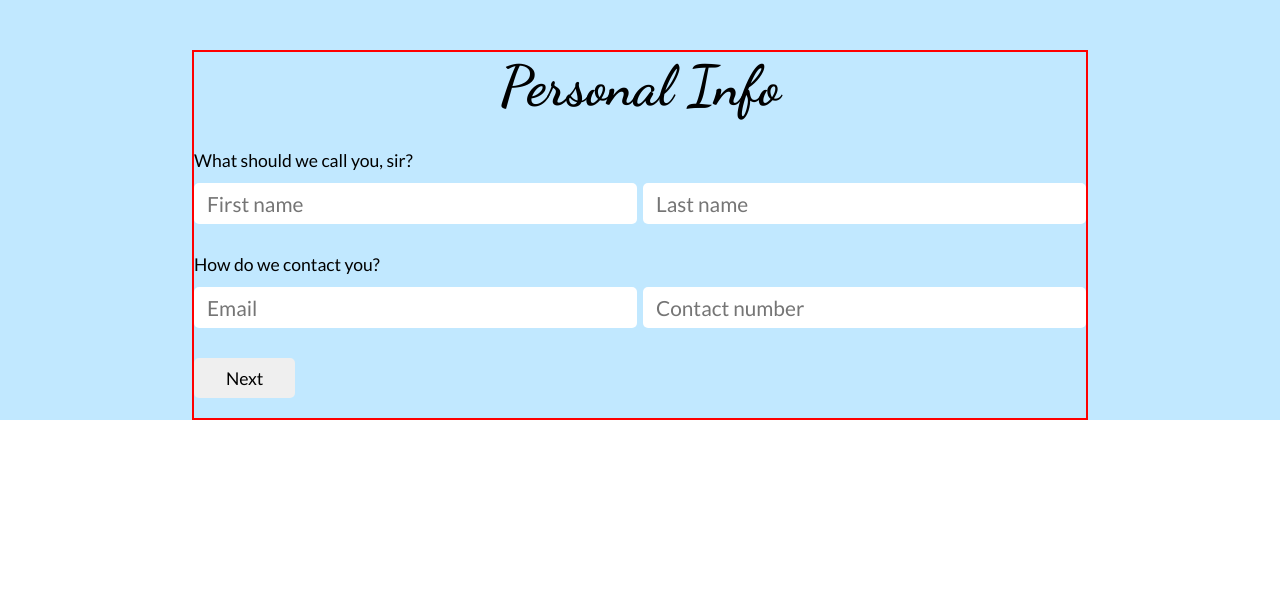
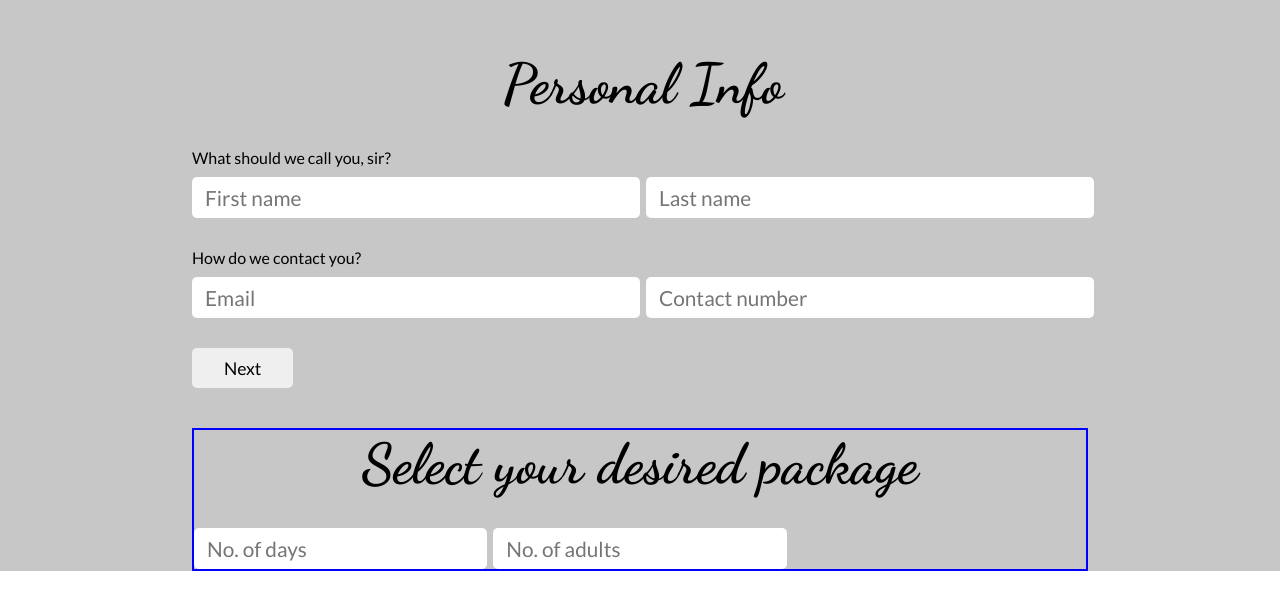
Before and after one commit to Abhijeet-Gautam5702/satvik-tourism, a React (Vite) app: page /Book in a window 1280 px wide. Shown: the top 610 px of the page. Built offline with nearby package versions, Linux system fonts and the light colour scheme; a web font is replaced by a local one.

Commit message:
create PersonalInfo and SelectPackage component

```diff
--- a/src/Book.jsx
+++ b/src/Book.jsx
@@ -1,8 +1,12 @@
 import React from "react";
 import { useState } from "react";
 import "./book.scss";
+import { PersonalInfo } from "./PersonalInfo";
+import {SelectPackage} from "./SelectPackage"
 
 function Book() {
+  // const [currentSection, setCurrentSection] = useState(1);
+
   const [userData, setUserData] = useState({
     firstName: ``,
     lastName: ``,
@@ -11,7 +15,7 @@ function Book() {
     noOfTourist: 0,
   });
 
-  function handleChange(e) {
+  function handleUserDataChange(e) {
     const { name, value } = e.target;
     setUserData((prevUserData) => {
       return {
@@ -22,6 +26,7 @@ function Book() {
   }
 
   function scrollToNextSection() {
+    // setCurrentSection((prevSection) => prevSection + 1);
     console.log(
       "validate the details filled in the previous section first. If not correct, then prompt the user."
     );
@@ -30,63 +35,14 @@ function Book() {
 
   return (
     <div className="booking--wrapper">
-      {/*validate the details before going to the next step*/}
+      <PersonalInfo
+        userData={userData}
+        // currentSection={currentSection}
+        handleChange={handleUserDataChange}
+        handleNextBtnClick={scrollToNextSection}
+      />
+      <SelectPackage/>
 
-      {/* personal info */}
-      <div className="personal-info">
-        <h2>Personal Info</h2>
-        <p className="txt">What should we call you, sir?</p>
-        <input
-          title="First Name"
-          type="text"
-          id="firstName"
-          placeholder="First name"
-          name="firstName"
-          className="username"
-          onChange={handleChange}
-          value={userData.firstName}
-        />
-        <input
-          title="Last Name"
-          type="text"
-          id="lastName"
-          placeholder="Last name"
-          name="lastName"
-          className="username"
-          onChange={handleChange}
-          value={userData.lastName}
-        />
-        <p className="txt">How do we contact you?</p>
-        <input
-          title="Email"
-          type="email"
-          id="email"
-          placeholder="Email"
-          name="email"
-          onChange={handleChange}
-          value={userData.email}
-        />
-        <input
-          title="Contact number"
-          type="tel"
-          name="contact"
-          id="contact"
-          placeholder="Contact number"
-          onChange={handleChange}
-          value={userData.contact}
-        />
-        <a href="#select-package">
-          <input
-            onClick={scrollToNextSection}
-            type="button"
-            className="next-btn"
-            value="Next"
-          />
-        </a>
-      </div>
-
-      {/* package selection */}
-      <div id="select-package" className="select-package"></div>
     </div>
   );
 }
--- /dev/null
+++ b/src/PersonalInfo.jsx
@@ -0,0 +1,66 @@
+import React from "react";
+
+function PersonalInfo(props) {
+    const {userData,handleChange,handleNextBtnClick}=props;
+  return (
+    <div className="personal-info" id='section-1'>
+      <h2>Personal Info</h2>
+      <p className="txt">What should we call you, sir?</p>
+      <input
+        title="First Name"
+        type="text"
+        id="firstName"
+        placeholder="First name"
+        name="firstName"
+        className="username"
+        onChange={handleChange}
+        value={userData.firstName}
+        required
+      />
+      <input
+        title="Last Name"
+        type="text"
+        id="lastName"
+        placeholder="Last name"
+        name="lastName"
+        className="username"
+        onChange={handleChange}
+        value={userData.lastName}
+        required
+      />
+      <p className="txt">How do we contact you?</p>
+      <input
+      className="contact"
+        title="Email"
+        type="email"
+        id="email"
+        placeholder="Email"
+        name="email"
+        onChange={handleChange}
+        value={userData.email}
+        required
+      />
+      <input
+      className="contact"
+        title="Contact number"
+        type="tel"
+        name="contact"
+        id="contact"
+        placeholder="Contact number"
+        onChange={handleChange}
+        value={userData.contact}
+        required
+      />
+      <a href='#section-2'>
+        <input
+          onClick={handleNextBtnClick}
+          type="button"
+          className="next-btn"
+          value="Next"
+        />
+      </a>
+    </div>
+  );
+}
+
+export { PersonalInfo };
--- /dev/null
+++ b/src/SelectPackage.jsx
@@ -0,0 +1,25 @@
+import React from "react";
+function SelectPackage() {
+  return (
+    <div id="section-2" className="select-package">
+      <h2>Select your desired package</h2>
+      <input
+        type="number"
+        name="travelDuration"
+        id="travelDuration"
+        min="1"
+        max="7"
+        placeholder="No. of days"
+      />
+      <input
+        type="number"
+        name="noOfAdults"
+        id="noOfAdults"
+        min="1"
+        max="10"
+        placeholder="No. of adults"
+      />
+    </div>
+  );
+}
+export { SelectPackage };
--- a/src/book.scss
+++ b/src/book.scss
@@ -3,18 +3,18 @@
 .booking--wrapper {
   width: 100%;
   height: max-content;
-  background-color: rgba($color: rgb(152, 217, 255), $alpha: 0.6);
+  background-color: rgba(115, 115, 115, 0.4);
   padding-top: 50px; //testing
 
-  .personal-info {
-    @include setBorder(red);
-    width: 70%;
-    margin: auto;
-    margin-bottom:400px;
-    display: grid;
-    grid-template-columns: repeat(2, 1fr);
-    grid-auto-columns: minmax("fit-content", auto);
-    grid-gap: 10px 6px;
+  input {
+    font-size: 1.3rem;
+    padding: 8px 13px;
+    border: none;
+    border-radius: 5px;
+  }
+  input:focus {
+    outline: none;
+  }
 
   h2 {
     font-family: "Dancing Script", cursive;
@@ -23,21 +23,34 @@
     text-align: center;
   }
   .txt {
-        margin-top:20px;
-        margin-bottom:2px;
+    margin-top: 20px;
+    // margin-bottom:2px;
     //   font-family: "Dancing Script", cursive;
     grid-column: span 2;
     //   text-align: center;
-      font-size:1.1rem;
+    font-size: 1rem;
     //   font-weight: bolder;
   }
-    input {
-      font-size: 1.3rem;
-      padding: 8px 13px;
-      border: none;
-      border-radius: 5px;
-    }
-    .username {
+
+  .personal-info {
+    // @include setBorder(red);
+    width: 70%;
+    margin: auto;
+    margin-bottom: 20px;
+    display: grid;
+    //testing
+    grid-template-columns: repeat(2, 50%);
+    // grid-auto-columns: minmax("fit-content", auto);
+    grid-auto-rows: minmax(auto,auto);
+    grid-gap: 10px 6px;
+
+    // input {
+    //   font-size: 1.3rem;
+    //   padding: 8px 13px;
+    //   border: none;
+    //   border-radius: 5px;
+    // }
+    .username,.contact {
       grid-column: span 1;
     }
     .next-btn {
@@ -46,8 +59,30 @@
       padding: 0.6rem 2rem;
       cursor: pointer;
       margin: 20px 0;
-      font-size:1.1rem;
+      font-size: 1.1rem;
+    }
+
+    @media  screen and (max-width:600px) {
+      // @include setBorder(red);
+      width:90%;
+      .username,.contact{
+        grid-column: span 2;
+      }
+
     }
   }
 
+  .select-package{
+    width: 70%;
+    @include setBorder(blue);
+    margin: auto;
+    display: grid;
+    grid-template-columns: repeat(3,1fr);
+    grid-gap: 10px 6px;
+
+    h2{
+      grid-column:span 3;
+      margin-bottom:20px;
     }
+  }
+}
```
Lines whose indentation alone changed are shown as unchanged.
